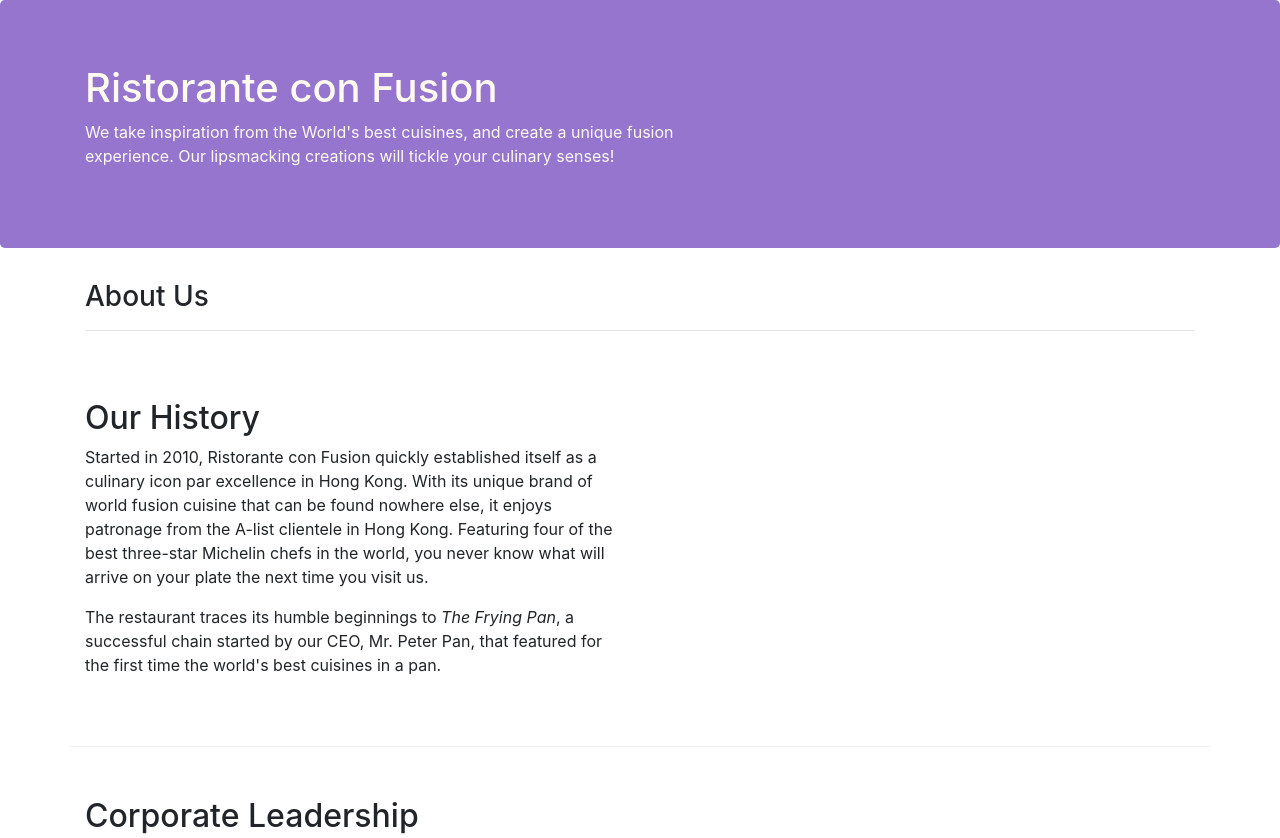
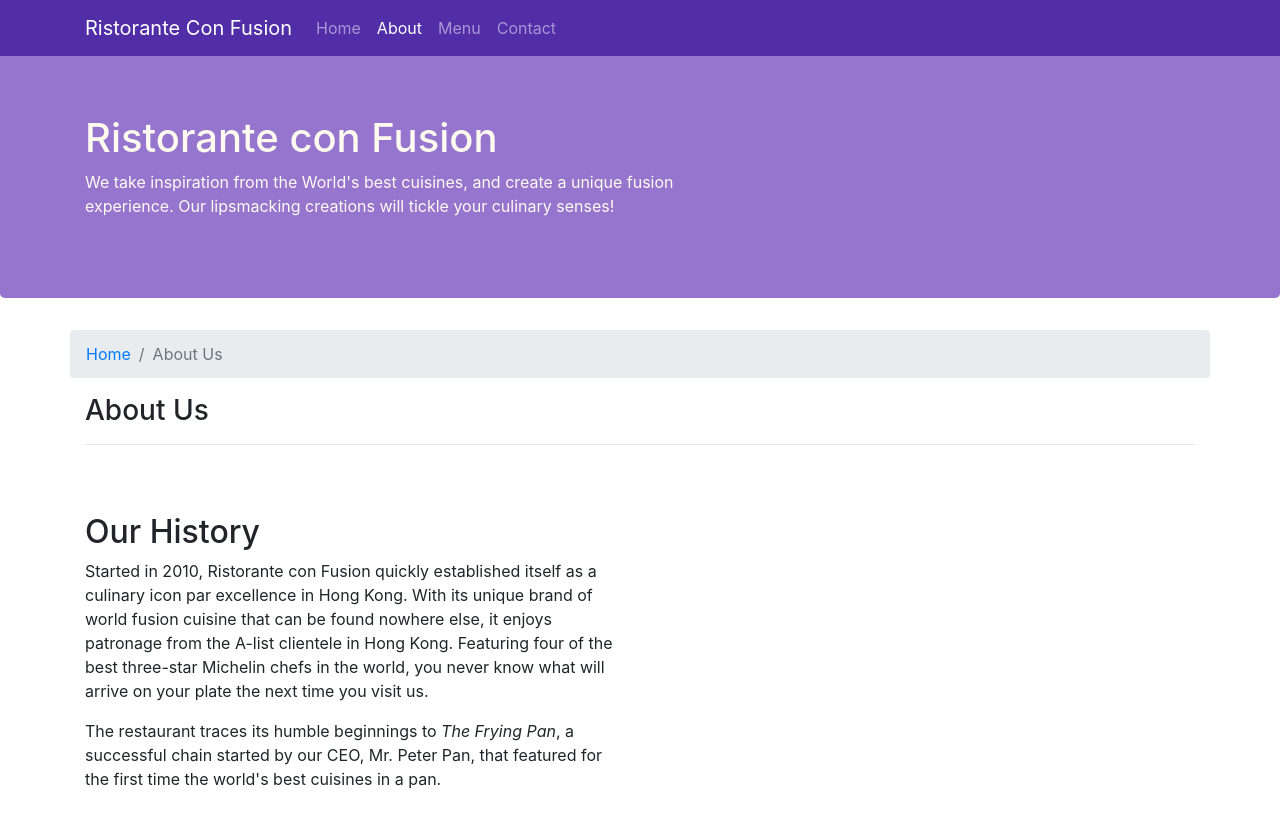
Before and after one commit to 17ucs062/Confusion, a website: page aboutus.html in a window 1280 px wide. Shown: the top 838 px of the page. Drawn offline with nearby package versions, Linux system fonts and the light colour scheme.

Commit message:
Navigation Bar using navbar and breadcrumbs

```diff
--- a/CSS/styles.css
+++ b/CSS/styles.css
@@ -28,3 +28,12 @@
 	margin: 0px;
 	color: #0f0f0f;
 }
+
+body{
+	padding: 50px 0px 0px 0px;
+	z-index: 0;
+}
+
+.navbar-dark{
+	background-color: #512DA8;
+}
--- a/aboutus.html
+++ b/aboutus.html
@@ -9,11 +9,28 @@
     <meta http-equiv="x-ua-compatible" content="ie=edge">
 
     <!-- Bootstrap CSS -->
-    <link rel="stylesheet" type="text/css" href="styles.css">
+    <link rel="stylesheet" type="text/css" href="CSS/styles.css">
     <link rel="stylesheet" href="node_modules/bootstrap/dist/css/bootstrap.min.css">
 </head>
 
 <body>
+    <nav class="navbar navbar-dark navbar-expand-sm fixed-top">
+        <div class="container">
+            <button class="navbar-toggler" type="button" data-toggle="colapse" data-target="#Navbar">
+                <span class="navbar-toggler-icon"></span>
+            </button>
+
+            <a class="navbar-brand" href="index.html">Ristorante Con Fusion</a>
+            <div class="collapse navbar-collapse" id="Navbar">
+                <ul class="navbar-nav mr-auto">
+                    <li class="nav-items"><a class="nav-link" href="index.html">Home</a></li>
+                    <li class="nav-items active"><a class="nav-link" href="#">About</a></li>
+                    <li class="nav-items"><a class="nav-link" href="#">Menu</a></li>
+                    <li class="nav-items"><a class="nav-link" href="#">Contact</a></li>
+                </ul>
+            </div>
+        </div>
+    </nav>
 
     <header class="jumbotron">
         <div class="container">
@@ -30,6 +47,11 @@
 
     <div class="container">
         <div class="row row-header">
+            <ol class="col-12 breadcrumb">
+                <li class="breadcrumb-item"><a href="index.html">Home</a>
+                <li class="breadcrumb-item active">About Us</li>
+                </li>
+            </ol>
             <div class="col-12">
                <h3>About Us</h3>
                <hr>
@@ -69,7 +91,7 @@
                 <div class="col-4 offset-1 col-sm-2">
                     <h5>Links</h5>
                     <ul class="list-unstyled">
-                        <li><a href="#">Home</a></li>
+                        <li><a href="index.html">Home</a></li>
                         <li><a href="#">About</a></li>
                         <li><a href="#">Menu</a></li>
                         <li><a href="#">Contact</a></li>
```
Also changed, not shown: index.html (+17 -1 lines).
